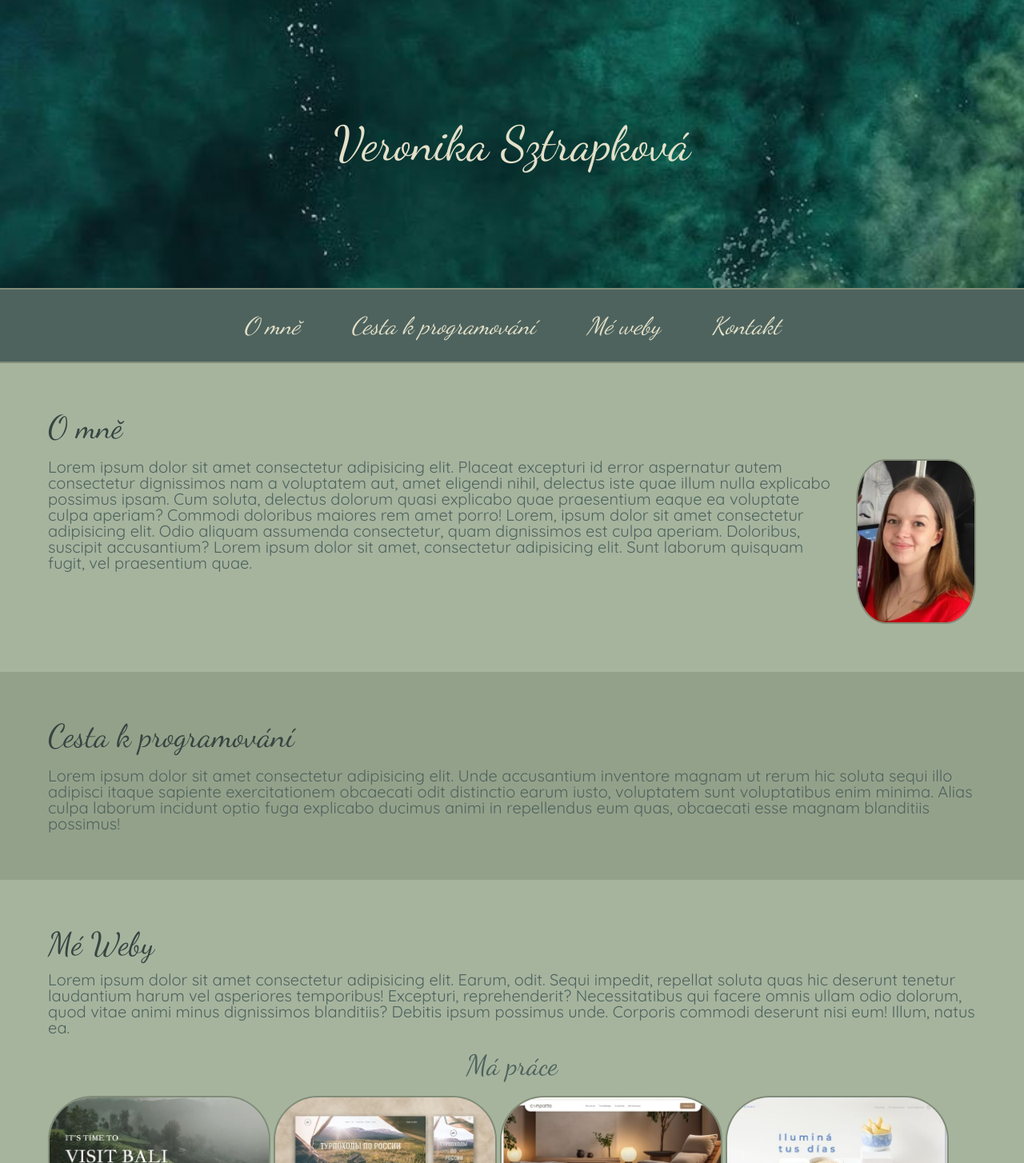
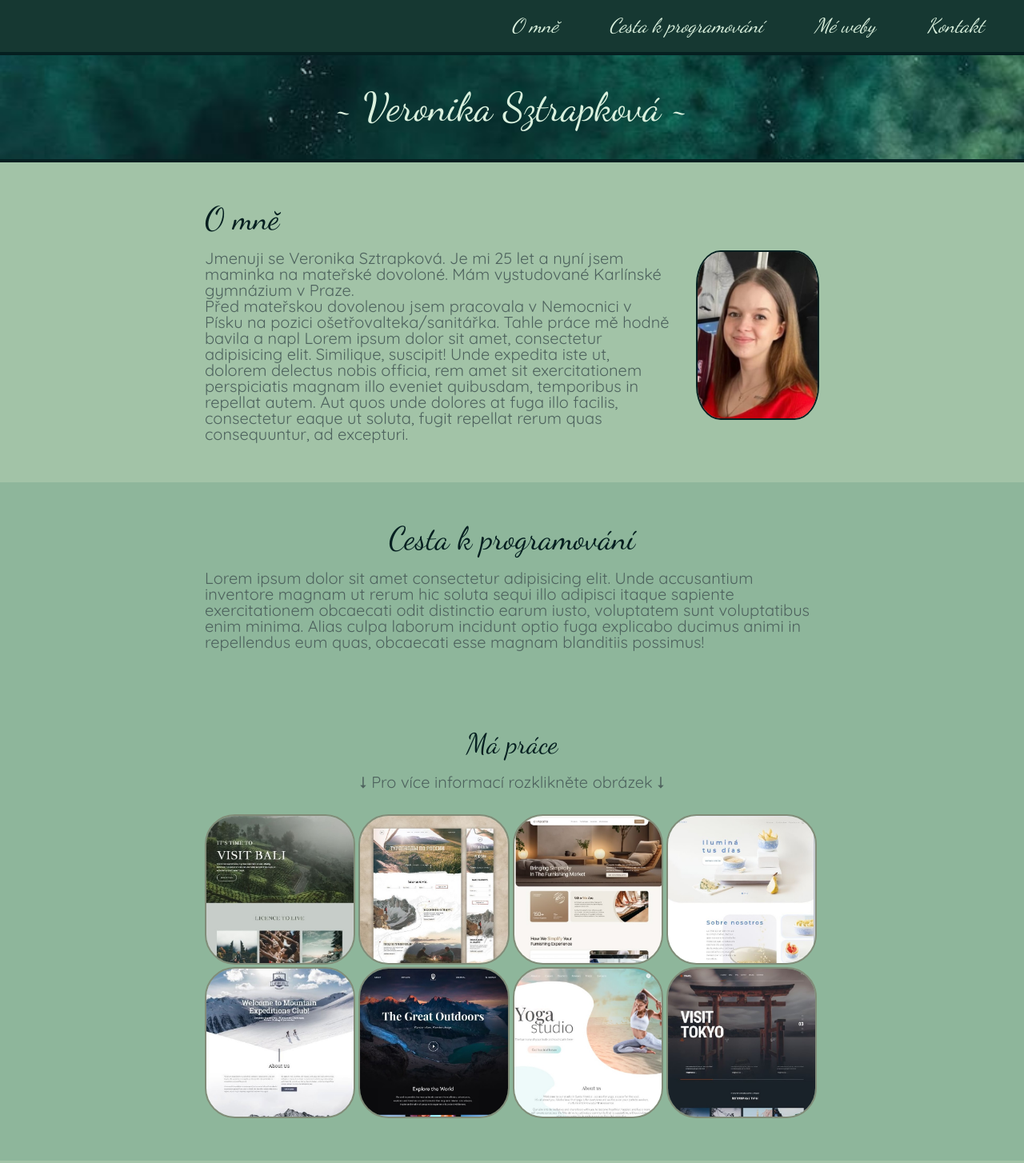
Before and after one commit to sztrapkovaveronika/muj-web, a plain HTML site: page index.html in a window 1280 px wide. Shown: the top 1454 px of the page at 80% size. Drawn offline with Linux system fonts and the light colour scheme.

Commit message:
Predelani celeho webu

```diff
--- a/index.html
+++ b/index.html
@@ -19,17 +19,18 @@
 </head>
 
 <body>
-    <header>
-        <h1>Veronika Sztrapková</h1>
-    </header>
 
-
-    <nav>
+     <nav>
         <a href="#omne">O mně</a>
         <a href="#cestakprogramovani">Cesta k programování</a>
         <a href="#meweby">Mé weby</a>
         <a href="#kontakt">Kontakt</a>
     </nav>
+
+
+    <header>
+        <h1>~ Veronika Sztrapková ~</h1>
+    </header>
 
 
     <main>
@@ -38,7 +39,8 @@
 
             <img src="obrazky/IMG_8119.jpeg" alt="Já">
 
-            <p>Lorem ipsum dolor sit amet consectetur adipisicing elit. Placeat excepturi id error aspernatur autem consectetur dignissimos nam a voluptatem aut, amet eligendi nihil, delectus iste quae illum nulla explicabo possimus ipsam. Cum soluta, delectus dolorum quasi explicabo quae praesentium eaque ea voluptate culpa aperiam? Commodi doloribus maiores rem amet porro! Lorem, ipsum dolor sit amet consectetur adipisicing elit. Odio aliquam assumenda consectetur, quam dignissimos est culpa aperiam. Doloribus, suscipit accusantium? Lorem ipsum dolor sit amet, consectetur adipisicing elit. Sunt laborum quisquam fugit, vel praesentium quae.</p>
+            <p>Jmenuji se Veronika Sztrapková. Je mi 25 let a nyní jsem maminka na mateřské dovoloné. Mám vystudované Karlínské gymnázium v Praze.<br>
+            Před mateřskou dovolenou jsem pracovala v Nemocnici v Písku na pozici ošetřovalteka/sanitářka. Tahle práce mě hodně bavila a napl Lorem ipsum dolor sit amet, consectetur adipisicing elit. Similique, suscipit! Unde expedita iste ut, dolorem delectus nobis officia, rem amet sit exercitationem perspiciatis magnam illo eveniet quibusdam, temporibus in repellat autem. Aut quos unde dolores at fuga illo facilis, consectetur eaque ut soluta, fugit repellat rerum quas consequuntur, ad excepturi.</p>
 
         </section>
 
@@ -49,13 +51,11 @@
             <p>Lorem ipsum dolor sit amet consectetur adipisicing elit. Unde accusantium inventore magnam ut rerum hic soluta sequi illo adipisci itaque sapiente exercitationem obcaecati odit distinctio earum iusto, voluptatem sunt voluptatibus enim minima. Alias culpa laborum incidunt optio fuga explicabo ducimus animi in repellendus eum quas, obcaecati esse magnam blanditiis possimus!</p>
         </section>
 
+        <section class="maprace">
 
-        <section class="meweby">
-            <h2 id="meweby">Mé Weby</h2>
+             <h3 id="maprace">Má práce</h3>
 
-             <p>Lorem ipsum dolor sit amet consectetur adipisicing elit. Earum, odit. Sequi impedit, repellat soluta quas hic deserunt tenetur laudantium harum vel asperiores temporibus! Excepturi, reprehenderit? Necessitatibus qui facere omnis ullam odio dolorum, quod vitae animi minus dignissimos blanditiis? Debitis ipsum possimus unde. Corporis commodi deserunt nisi eum! Illum, natus ea.</p>
-
-             <h3>Má práce</h3>
+             <p> ⭣ Pro více informací rozklikněte obrázek ⭣ </p>
 
             <a href="../muj-web/druhe-weby/obr1/index.html"><img src="obrazky-webu/web1.jpeg" alt="web"></a>
             <a href="../muj-web/druhe-weby/obr2/index.html"><img src="obrazky-webu/web2.jpeg" alt="web"></a>
--- a/style.css
+++ b/style.css
@@ -12,30 +12,39 @@ html {
 
 html {
     scroll-behavior: smooth;
+    box-sizing: initial;
 }
 
+body {
+    background-color: #a2c3a7;
+
+}
+
+
+
 h1 {
-    padding: 150px 60px;
-    font-size: 60px;
+    padding: 40px;
+    font-size: 50px;
     text-align: center;
     margin: 0;
     font-family: "Dancing Script", cursive;
-    color: #e3e0c8;
+    color: #DAF1DE;
     background: url("obrazky/obr1.jpeg") center center no-repeat;
     background-size: cover;
-    border-bottom: 2px solid #818c78;
-
+    border-bottom: 4px solid #051F20;
+    border-top: 4px solid #051F20;
 }
 
 h2 {
-    color: #374542;
+    color: #051F20;
     font-size: 40px;
     font-family: "Dancing Script", cursive;
     margin-bottom: 20px;
+    text-align: left;
 }
 
 h3 {
-    color: #4e635e;
+    color: #051F20;
     font-size: 35px;
     font-family: "Dancing Script", cursive;
     text-align: center;
@@ -43,32 +52,35 @@ h3 {
 }
 
 nav {
-    background-color: #4e635e;
-    text-align: center;
-    padding: 30px;
-    border-bottom: 2px solid #818c78;
+    background-color: #163832;
+    text-align: right;
+    padding: 20px;
+
+
 }
 
 nav a {
-    padding: 30px;
-    color: #e3e0c8;
+    padding: 20px;
+    margin: 10px;
+    color: #DAF1DE;
     text-decoration: none;
     font-family: "Dancing Script", cursive;
-    font-size: 30px;
+    font-size: 25px;
 
 
 }
 
 nav a:hover {
-    background-color: #818c78;
-    color: #e3e0c8;
+    background-color: #235347;
+    color: #DAF1DE;
 
 }
 
 section {
-    padding: 60px;
-    background-color: #a6b49e;
+    padding: 50px 20%;
     overflow: auto;
+
+
 }
 
 
@@ -76,7 +88,7 @@ p {
     color: #4e635e;
     font-size: 20px;
     font-family: "Quicksand", sans-serif;
-
+    text-align: left;
 }
 
 a {
@@ -85,47 +97,47 @@ a {
 }
 
 a:hover {
-    color:#818c78;
+    color: #8EB69B;
 }
 
 
-
-.cestakprogramovani, .kontakt {
-    background-color: #94a18a;
-}
-
-
-
 .omne img{
-    border-radius: 25%;
+    border-radius: 20%;
     width: 150px;
     float: right;
     margin-left: 30px;
-    border: 2px solid #818c78;
+    border: 2px solid #051F20;
 
 }
 
 
-
-.meweby h2 {
-    margin-bottom: 15px;
+.cestakprogramovani h2 {
+    text-align: center;
 }
 
-.meweby p {
-    margin-bottom: 20px;
+.cestakprogramovani, .maprace {
+    background-color: #8EB69B;
 }
 
-.meweby img {
+.maprace img {
     width: 24%;
     border: 2px solid #818c78;
     border-radius: 20%;
 }
 
+.maprace p {
+    text-align: center;
+    margin-bottom: 30px;
+}
 
+.kontakt h2 {
+    text-align: left;
+}
 
 footer p {
     text-align: center;
     padding: 25px 0;
-    color: #e3e0c8;
-    background-color: #4e635e;
+    color: #DAF1DE;
+    background-color: #163832;
+    border-top: 4px solid #051F20;
 }
```
Also changed, not shown: obrazky/omne1.jpeg (added), obrazky/omne2.jpeg (added), obrazky/omne3.jpeg (added), 4 other files.
